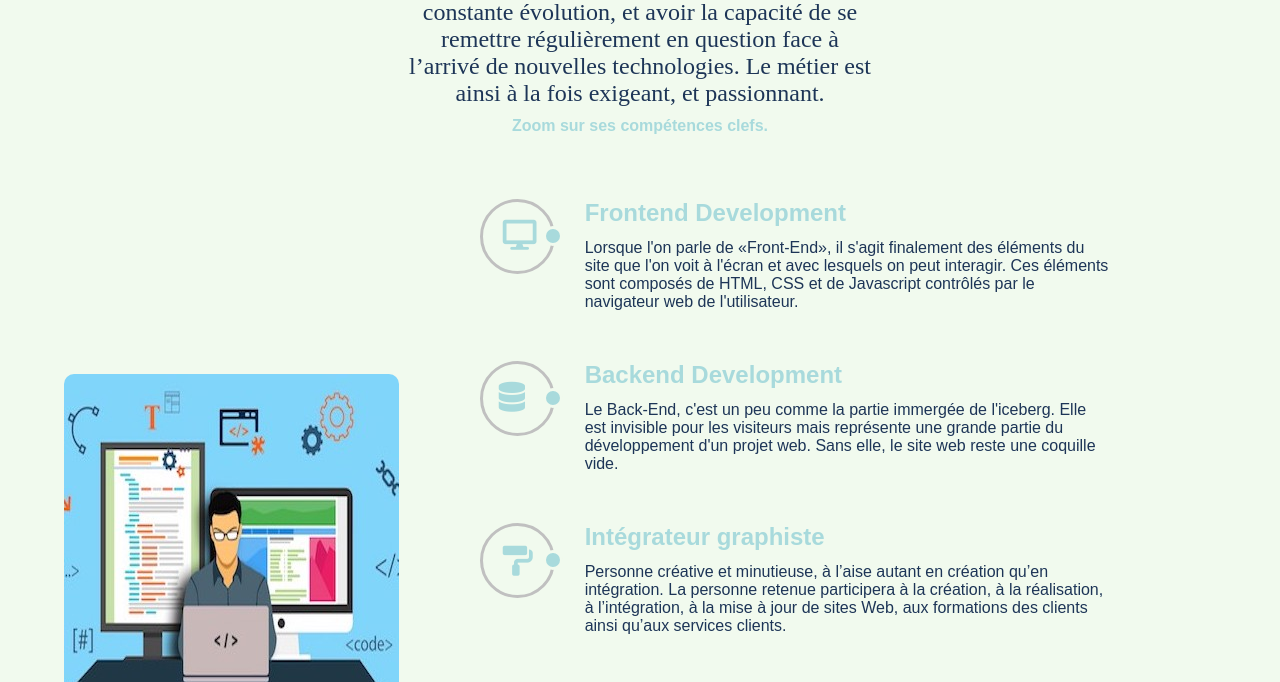
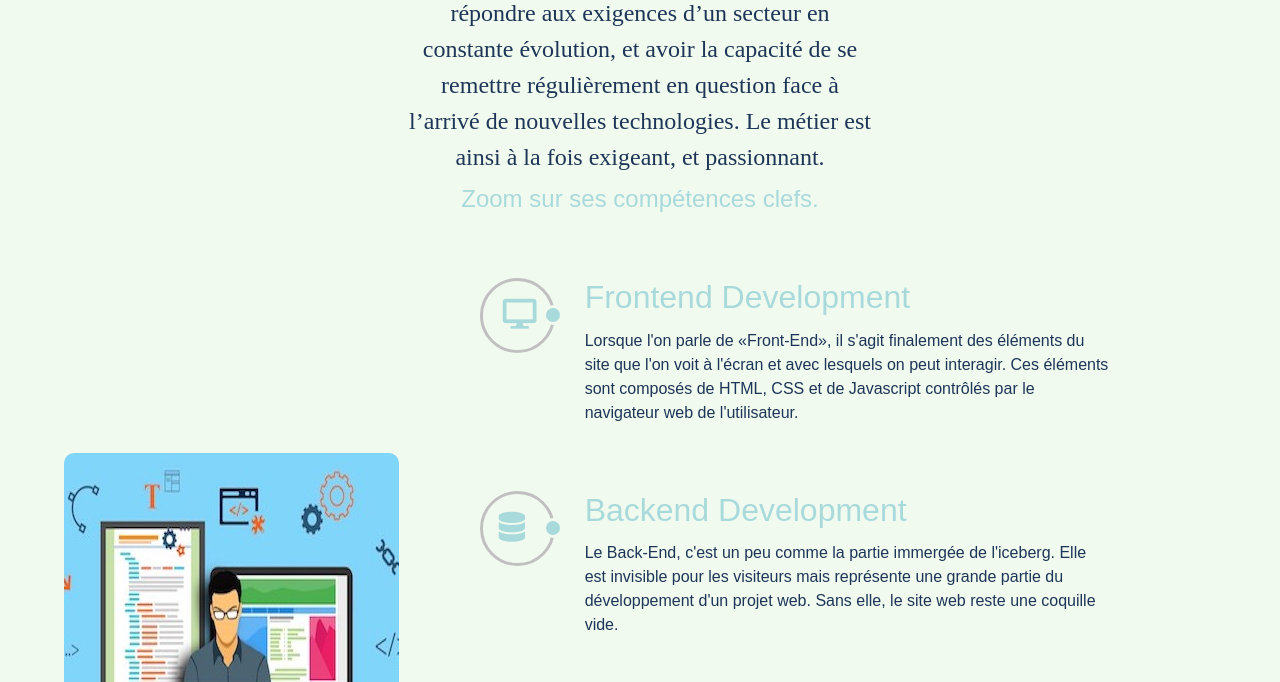
Before and after one commit to falkune/portfolio, a plain HTML site: page index.html in a window 1280 px wide. Shown: the part 687-1369 px from the top of the page. Drawn offline with nearby package versions, Linux system fonts and the light colour scheme.

Commit message:
Update index.html

```diff
--- a/index.html
+++ b/index.html
@@ -7,7 +7,7 @@
 		<link href="fontawesome/css/fontawesome.css" rel="stylesheet">
 		<link href="fontawesome/css/brands.css" rel="stylesheet">
 		<link href="fontawesome/css/solid.css" rel="stylesheet">
-		<!-- <link href="https://cdn.jsdelivr.net/npm/bootstrap@5.0.0-beta1/dist/css/bootstrap.min.css" rel="stylesheet" integrity="sha384-giJF6kkoqNQ00vy+HMDP7azOuL0xtbfIcaT9wjKHr8RbDVddVHyTfAAsrekwKmP1" crossorigin="anonymous"> -->
+		<link href="https://cdn.jsdelivr.net/npm/bootstrap@5.0.0-beta1/dist/css/bootstrap.min.css" rel="stylesheet" integrity="sha384-giJF6kkoqNQ00vy+HMDP7azOuL0xtbfIcaT9wjKHr8RbDVddVHyTfAAsrekwKmP1" crossorigin="anonymous">
 		<link rel="stylesheet" href="style.css">
 		<title>CV Abraham NGOM</title>
 	</head>
```
